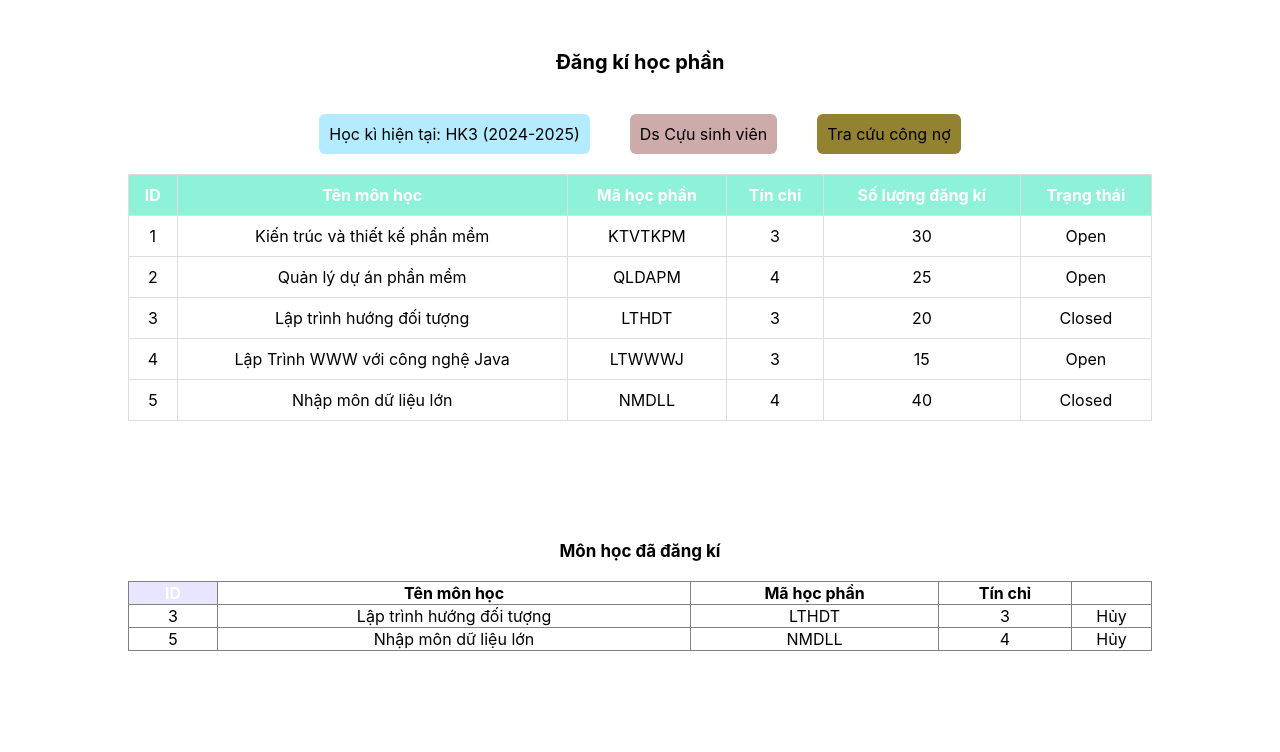
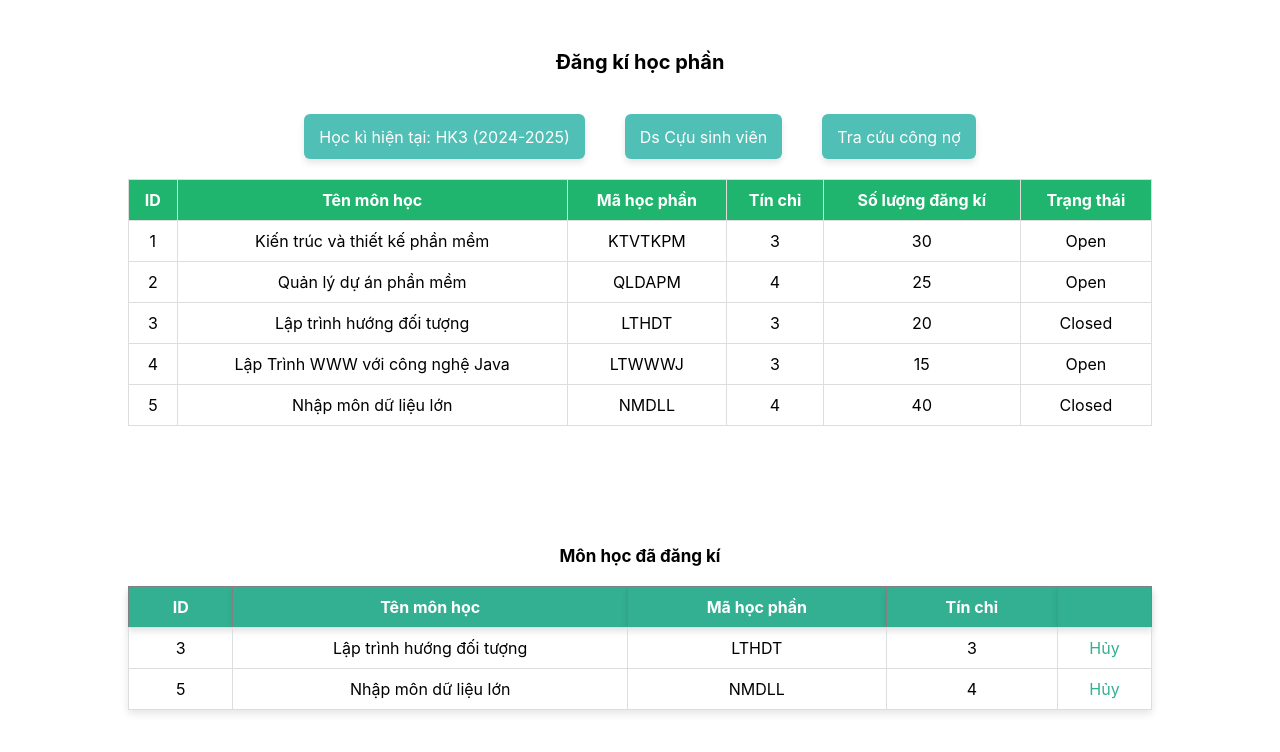
Before and after one commit to ThietKeKienTrucPhanMem2024/FE_ThietKeKienTrucPhanMem, a React (Create React App) app: page /RegisterSource in a window 1280 px wide. Shown: the top 752 px of the page. Built offline with nearby package versions, Linux system fonts and the light colour scheme.

Commit message:
dsdsf
sfsfd

```diff
--- a/src/pages/RegisterSource.js
+++ b/src/pages/RegisterSource.js
@@ -1,4 +1,4 @@
-import { useRef } from 'react'
+import { useRef, useState } from 'react'
 
 function RegisterSource() {
   const courses = [
@@ -63,6 +63,21 @@ function RegisterSource() {
       status: 'Closed',
     },
   ]
+
+  const [selectedCourse, setSelectedCourse] = useState(null)
+
+  const handleRowClick = (course) => {
+    setSelectedCourse(course)
+  }
+
+  const handleCloseDialog = () => {
+    setSelectedCourse(null)
+  }
+
+  const handleRegister = () => {
+    alert(`Đăng kí thành công ${selectedCourse.name}`)
+    setSelectedCourse(null)
+  }
   return (
     <div
       style={{
@@ -94,39 +109,48 @@ function RegisterSource() {
       >
         <div
           style={{
-            height: 20,
+            height: 15,
             borderRadius: 6,
             display: 'flex',
-            justifyContent: 'space-around',
+            justifyContent: 'center',
+            alignItems: 'center',
             margin: 20,
-            padding: 10,
-            backgroundColor: '#b5ebff',
+            padding: 15,
+            backgroundColor: '#50bfb6',
+            color: 'white',
+            boxShadow: '0px 4px 6px rgba(0, 0, 0, 0.1)',
           }}
         >
           <span>Học kì hiện tại: HK3 (2024-2025)</span>
         </div>
         <div
           style={{
-            height: 20,
+            height: 15,
             borderRadius: 6,
             display: 'flex',
-            justifyContent: 'space-around',
+            justifyContent: 'center',
+            alignItems: 'center',
             margin: 20,
-            padding: 10,
-            backgroundColor: '#ceabab',
+            padding: 15,
+            backgroundColor: '#50bfb6',
+            color: 'white',
+            boxShadow: '0px 4px 6px rgba(0, 0, 0, 0.1)',
           }}
         >
           <span>Ds Cựu sinh viên</span>
         </div>
         <div
           style={{
-            height: 20,
+            height: 15,
             borderRadius: 6,
             display: 'flex',
-            justifyContent: 'space-around',
+            justifyContent: 'center',
+            alignItems: 'center',
             margin: 20,
-            padding: 10,
-            backgroundColor: '#938330',
+            padding: 15,
+            backgroundColor: '#50bfb6',
+            color: 'white',
+            boxShadow: '0px 4px 6px rgba(0, 0, 0, 0.1)',
           }}
         >
           <span>Tra cứu công nợ</span>
@@ -146,7 +170,7 @@ function RegisterSource() {
             <th
               style={{
                 padding: 10,
-                backgroundColor: '#8ef2d9',
+                backgroundColor: '#20b56f',
                 color: 'white',
                 border: '1px solid #ddd',
               }}
@@ -156,7 +180,7 @@ function RegisterSource() {
             <th
               style={{
                 padding: 10,
-                backgroundColor: '#8ef2d9',
+                backgroundColor: '#20b56f',
                 color: 'white',
                 border: '1px solid #ddd',
               }}
@@ -166,7 +190,7 @@ function RegisterSource() {
             <th
               style={{
                 padding: 10,
-                backgroundColor: '#8ef2d9',
+                backgroundColor: '#20b56f',
                 color: 'white',
                 border: '1px solid #ddd',
               }}
@@ -176,7 +200,7 @@ function RegisterSource() {
             <th
               style={{
                 padding: 10,
-                backgroundColor: '#8ef2d9',
+                backgroundColor: '#20b56f',
                 color: 'white',
                 border: '1px solid #ddd',
               }}
@@ -186,7 +210,7 @@ function RegisterSource() {
             <th
               style={{
                 padding: 10,
-                backgroundColor: '#8ef2d9',
+                backgroundColor: '#20b56f',
                 color: 'white',
                 border: '1px solid #ddd',
               }}
@@ -196,7 +220,7 @@ function RegisterSource() {
             <th
               style={{
                 padding: 10,
-                backgroundColor: '#8ef2d9',
+                backgroundColor: '#20b56f',
                 color: 'white',
                 border: '1px solid #ddd',
               }}
@@ -207,7 +231,11 @@ function RegisterSource() {
         </thead>
         <tbody>
           {courses.map((course) => (
-            <tr key={course.id}>
+            <tr
+              key={course.id}
+              onClick={() => handleRowClick(course)}
+              style={{ cursor: 'pointer' }}
+            >
               <td style={{ padding: 10, border: '1px solid #ddd' }}>
                 {course.id}
               </td>
@@ -248,38 +276,141 @@ function RegisterSource() {
           width: '80%',
           textAlign: 'center',
           borderCollapse: 'collapse',
+          boxShadow: '0px 4px 8px rgba(0, 0, 0, 0.1)',
+          marginBottom: 50,
         }}
       >
         <thead>
           <tr>
             <th
               style={{
-                paddingLeft: 10,
-                paddingRight: 10,
-                backgroundColor: '#e7e5ff',
+                padding: '10px 20px',
+                backgroundColor: '#33af92',
                 color: 'white',
+                boxShadow: '0px 4px 6px rgba(0, 0, 0, 0.1)',
               }}
             >
               ID
             </th>
-            <th>Tên môn học</th>
-            <th>Mã học phần</th>
-            <th>Tín chỉ</th>
-            <th></th>
+            <th
+              style={{
+                padding: '10px 20px',
+                backgroundColor: '#33af92',
+                color: 'white',
+                boxShadow: '0px 4px 6px rgba(0, 0, 0, 0.1)',
+              }}
+            >
+              Tên môn học
+            </th>
+            <th
+              style={{
+                padding: '10px 20px',
+                backgroundColor: '#33af92',
+                color: 'white',
+                boxShadow: '0px 4px 6px rgba(0, 0, 0, 0.1)',
+              }}
+            >
+              Mã học phần
+            </th>
+            <th
+              style={{
+                padding: '10px 20px',
+                backgroundColor: '#33af92',
+                color: 'white',
+                boxShadow: '0px 4px 6px rgba(0, 0, 0, 0.1)',
+              }}
+            >
+              Tín chỉ
+            </th>
+            <th
+              style={{
+                padding: '10px 20px',
+                backgroundColor: '#33af92',
+                color: 'white',
+                boxShadow: '0px 4px 6px rgba(0, 0, 0, 0.1)',
+              }}
+            ></th>
           </tr>
         </thead>
         <tbody>
           {registerCourses.map((course) => (
             <tr key={course.id}>
-              <td>{course.id}</td>
-              <td>{course.name}</td>
-              <td>{course.code}</td>
-              <td>{course.credits}</td>
-              <td>Hủy</td>
+              <td style={{ padding: 10, border: '1px solid #ddd' }}>
+                {course.id}
+              </td>
+              <td style={{ padding: 10, border: '1px solid #ddd' }}>
+                {course.name}
+              </td>
+              <td style={{ padding: 10, border: '1px solid #ddd' }}>
+                {course.code}
+              </td>
+              <td style={{ padding: 10, border: '1px solid #ddd' }}>
+                {course.credits}
+              </td>
+              <td
+                style={{
+                  padding: 10,
+                  border: '1px solid #ddd',
+                  cursor: 'pointer',
+                  color: '#33af92',
+                }}
+                onClick={() => {}}
+              >
+                Hủy
+              </td>
             </tr>
           ))}
         </tbody>
       </table>
+      {selectedCourse && (
+        <div
+          style={{
+            position: 'fixed',
+            top: '50%',
+            left: '50%',
+            transform: 'translate(-50%, -50%)',
+            backgroundColor: '#e0fff9',
+            padding: 20,
+            borderRadius: 10,
+            boxShadow: '5px 5px 10px rgba(0, 0, 0, 0.5)',
+            justifyContent: 'center',
+            alignItems: 'center',
+          }}
+        >
+          <p>Bạn muốn đăng kí môn học: {selectedCourse.name}?</p>
+          <div
+            style={{
+              display: 'flex',
+              justifyContent: 'space-evenly',
+              alignItems: 'center',
+              flexDirection: 'row',
+            }}
+          >
+            <button
+              onClick={handleRegister}
+              style={{
+                backgroundColor: '#33af92',
+                color: 'white',
+                borderRadius: 5,
+                padding: '5px 10px',
+              }}
+            >
+              Đăng kí
+            </button>
+            <button
+              onClick={handleCloseDialog}
+              style={{
+                backgroundColor: 'white',
+                color: 'black',
+                borderRadius: 5,
+                padding: '5px 10px',
+              }}
+            >
+              Hủy
+            </button>
+          </div>
+        </div>
+      )}
     </div>
   )
 }
```
